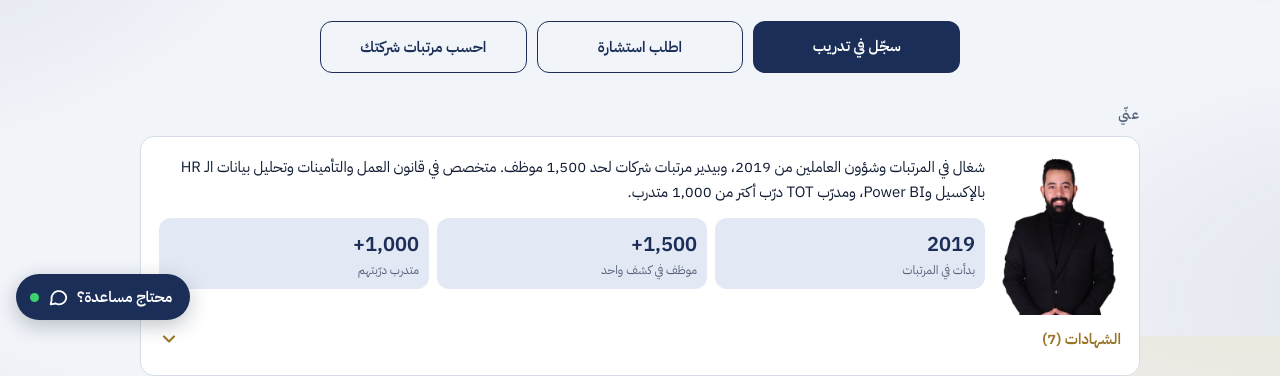
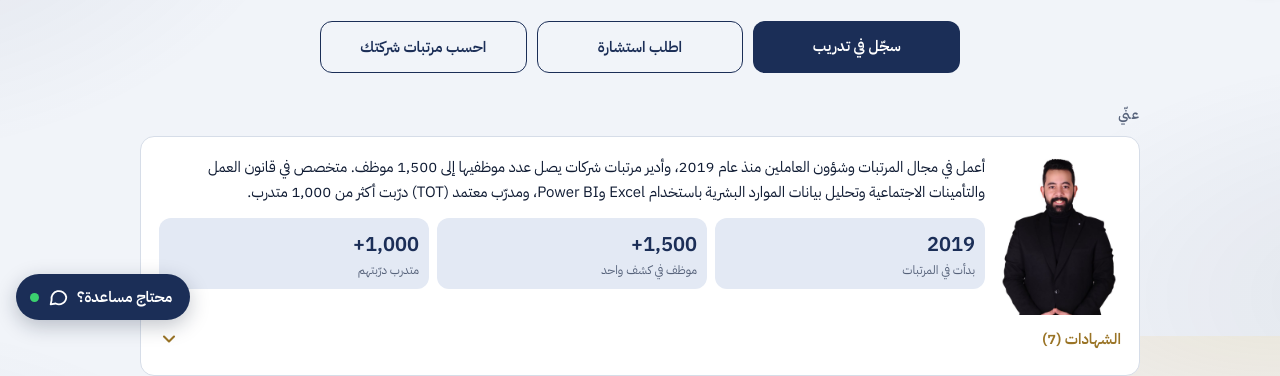
Before and after one commit to mohamedtawfic110-sys/Mohamed-Tawfik-1, a plain HTML site: page index.html in a window 1280 px wide. Shown: the part 464-840 px from the top of the page. Drawn offline with Linux system fonts and the light colour scheme; a web font is replaced by a local one.

Commit message:
Bio in formal Arabic
Co-Authored-By: Claude Opus 5.5 <noreply@anthropic.com>
Claude-Session: https://claude.ai/code/session_0157gnoCDnZkaAPrWbwbXtFA

```diff
--- a/index.html
+++ b/index.html
@@ -311,7 +311,7 @@ function go(){var h=(location.hash||'').slice(1);if(/-en$/.test(h)&&m[h.slice(0,
       <div class="about-top">
         <img class="about-img" src="img/mohamed-2.jpg" alt="محمد توفيق" width="150" height="200" loading="lazy">
         <div class="about-tx">
-          <p><span class="l-ar">شغال في المرتبات وشؤون العاملين من 2019، وبيدير مرتبات شركات لحد 1,500 موظف. متخصص في قانون العمل والتأمينات وتحليل بيانات الـ HR بالإكسيل وPower BI، ومدرّب TOT درّب أكتر من 1,000 متدرب.</span><span class="l-en">Payroll and personnel lead since 2019, running full-cycle payroll for workforces of up to 1,500 employees. Specialist in Egyptian Labor Law, social insurance and HR analytics with Excel and Power BI, and a certified TOT trainer who has trained 1,000+ people.</span></p>
+          <p><span class="l-ar">أعمل في مجال المرتبات وشؤون العاملين منذ عام 2019، وأدير مرتبات شركات يصل عدد موظفيها إلى 1,500 موظف. متخصص في قانون العمل والتأمينات الاجتماعية وتحليل بيانات الموارد البشرية باستخدام Excel وPower BI، ومدرّب معتمد (TOT) درّبت أكثر من 1,000 متدرب.</span><span class="l-en">Payroll and personnel lead since 2019, running full-cycle payroll for workforces of up to 1,500 employees. Specialist in Egyptian Labor Law, social insurance and HR analytics with Excel and Power BI, and a certified TOT trainer who has trained 1,000+ people.</span></p>
           <div class="stats">
             <div><b class="num">2019</b><span><span class="l-ar">بدأت في المرتبات</span><span class="l-en">In payroll since</span></span></div>
             <div><b class="num">1,500+</b><span><span class="l-ar">موظف في كشف واحد</span><span class="l-en">employees on one payroll</span></span></div>
```
